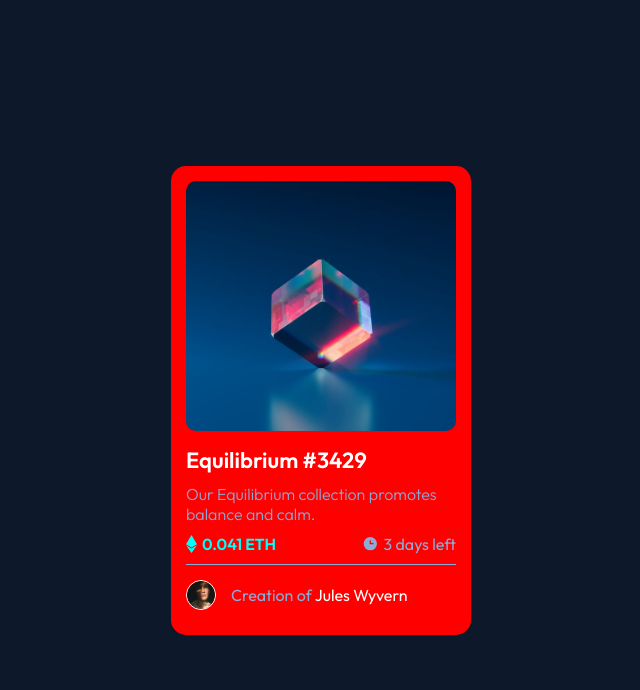
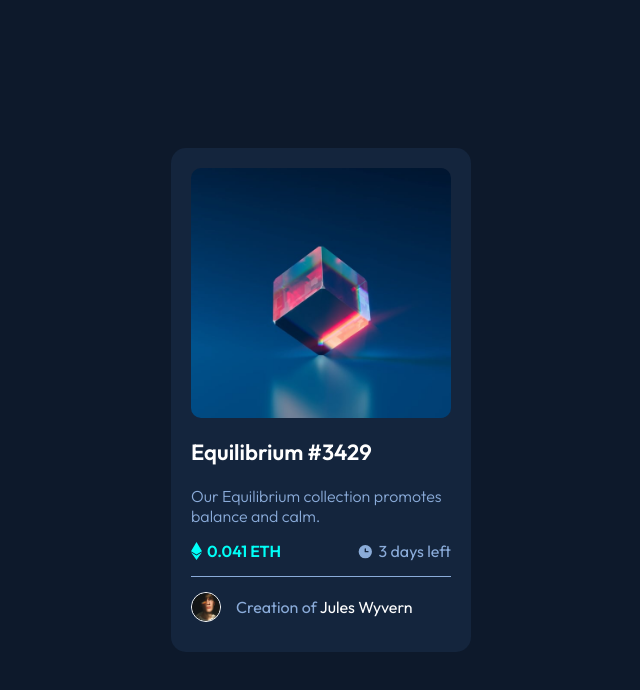
Before and after one commit to karimm8/card-hover, a plain HTML site: page index.html in a window 1280 px wide. Shown: the whole page, without its empty margins (319-959 px from the left). Drawn offline with Linux system fonts and the light colour scheme.

Commit message:
modifier

```diff
--- a/index.html
+++ b/index.html
@@ -53,8 +53,8 @@
 
       .card{
         max-width: 300px;
-        background-color:red;
-        padding: 15px;
+        background-color:hsl(216, 50%, 16%) ;
+        padding: 20px;
         border-radius: 15px;
       }
 
@@ -95,7 +95,7 @@
       }
 
       .card .text{
-        padding: 15px 0 10px;
+        padding: 20px 0 10px;
       }
 
       h2{
@@ -107,12 +107,12 @@
       }
 
       .text > p{
-        margin: 10px 0 0;
+        margin: 20px 0 0;
         font-weight: 300;
       }
 
       .static{
-        padding: 10px 0;
+        padding: 15px 0;
         display: flex;
         justify-content: space-between;
         border-bottom: 1px solid hsl(215, 51%, 70%);
```
